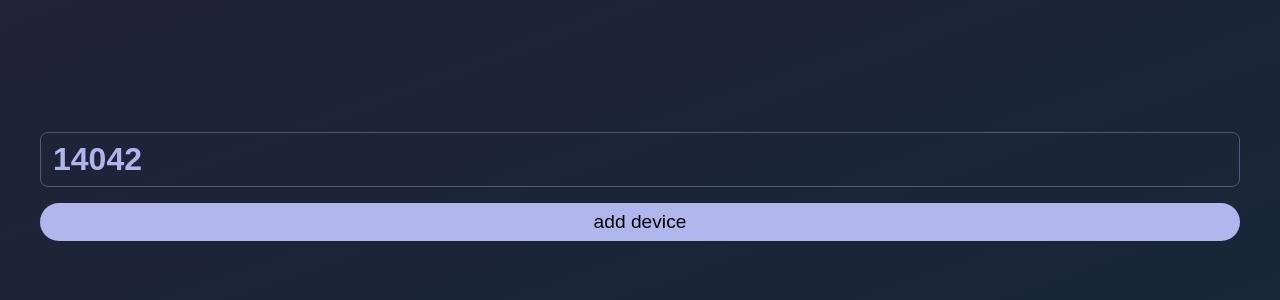
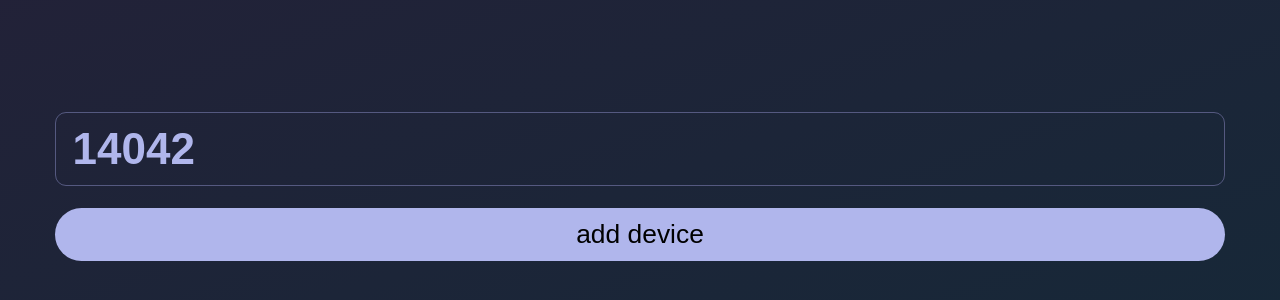
Before and after one commit to bensventures/smart-citizen-light, a React (Vite) app: page / in a window 1280 px wide. Shown: the part 214-514 px from the top of the page. Built offline with nearby package versions, Linux system fonts and the light colour scheme.

Commit message:
Center device content

```diff
--- a/package.json
+++ b/package.json
@@ -5,7 +5,8 @@
   "scripts": {
     "start": "npx parcel src/index.html",
     "build": "parcel build ./src/index.html --public-url ./",
-    "deploy": "push-dir --dir=dist --branch=gh-pages --cleanup --verbose"
+    "deploy": "push-dir --dir=dist --branch=gh-pages --cleanup --verbose && npm run clean",
+    "clean": "rm -rf .parcel-cache"
   },
   "repository": {
     "type": "git",
--- a/src/styles.scss
+++ b/src/styles.scss
@@ -11,12 +11,16 @@ html, body {
     padding: 0;
     margin: 0;
     font-family: 'Lato', sans-serif;
+    font-size: 16px;
     color:rgb(200, 200, 200);
 }
 
 .app {
     height: 100%;
     background-image: linear-gradient(-20deg, #132a38 0%, #252038 100%);
+    display: flex;
+    flex-direction: column;
+    justify-content: center;
 }
 
 .device-selector {
@@ -153,3 +157,14 @@ input::-webkit-inner-spin-button {
 input[type=number] {
   -moz-appearance: textfield;
 }
+
+@media screen and (min-height: 569px) {
+    html {
+      font-size: calc(16px + 6 * ((100vh - 569px) / 680));
+    }
+  }
+  @media screen and (min-width: 1000px) {
+    html {
+      font-size: 22px;
+    }
+}
```
